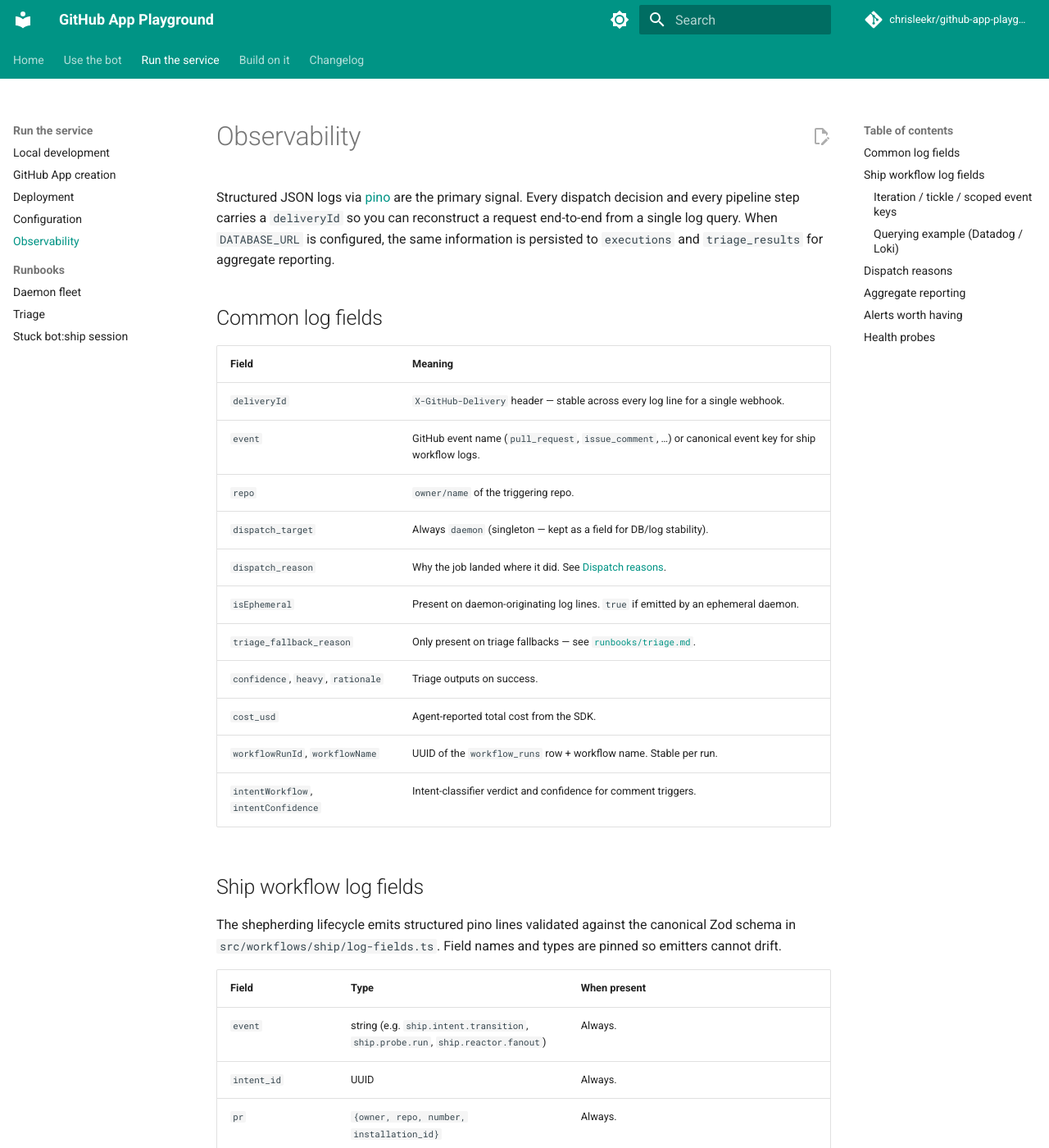
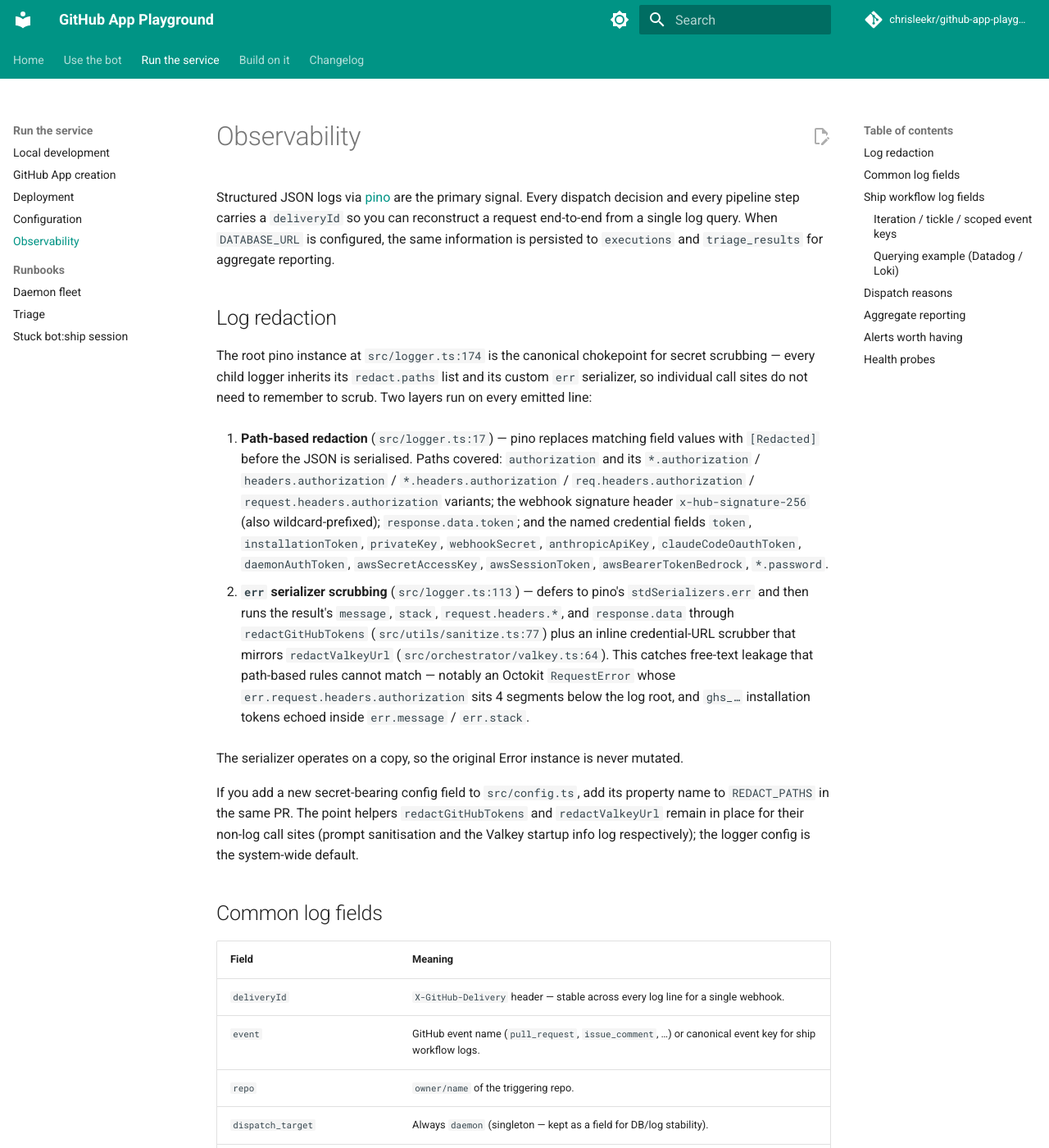
Before and after one commit to chrisleekr/github-app-playground, an MkDocs documentation site: the page built from docs/operate/observability.md, in a window 1280 px wide and 1400 px high. Shown: the whole window at 82% size. Built offline with MkDocs 1.6.1 and Material for MkDocs 9.7.7, drawn with Linux system fonts in a browser that asks for light colours; comment, search, counter and statistics services are not loaded.

Commit message:
docs(observability): document the logger as canonical redaction chokepoint
Adds a "Log redaction" section explaining the two layers (path-based
+ err-serializer scrubbing), citing src/logger.ts:17 and src/logger.ts:113
so operators know what will NOT appear in logs. Cross-links the point
helpers redactGitHubTokens (src/utils/sanitize.ts:77) and redactValkeyUrl
(src/orchestrator/valkey.ts:64) so the docs make clear the logger is now
the system-wide default and the point helpers cover only their non-log
call sites (prompt sanitisation and the Valkey startup info log).

```diff
--- a/docs/operate/observability.md
+++ b/docs/operate/observability.md
@@ -1,6 +1,18 @@
 # Observability
 
 Structured JSON logs via [pino](https://getpino.io) are the primary signal. Every dispatch decision and every pipeline step carries a `deliveryId` so you can reconstruct a request end-to-end from a single log query. When `DATABASE_URL` is configured, the same information is persisted to `executions` and `triage_results` for aggregate reporting.
+
+## Log redaction
+
+The root pino instance at `src/logger.ts:174` is the canonical chokepoint for secret scrubbing — every child logger inherits its `redact.paths` list and its custom `err` serializer, so individual call sites do not need to remember to scrub. Two layers run on every emitted line:
+
+1. **Path-based redaction** (`src/logger.ts:17`) — pino replaces matching field values with `[Redacted]` before the JSON is serialised. Paths covered: `authorization` and its `*.authorization` / `headers.authorization` / `*.headers.authorization` / `req.headers.authorization` / `request.headers.authorization` variants; the webhook signature header `x-hub-signature-256` (also wildcard-prefixed); `response.data.token`; and the named credential fields `token`, `installationToken`, `privateKey`, `webhookSecret`, `anthropicApiKey`, `claudeCodeOauthToken`, `daemonAuthToken`, `awsSecretAccessKey`, `awsSessionToken`, `awsBearerTokenBedrock`, `*.password`.
+
+2. **`err` serializer scrubbing** (`src/logger.ts:113`) — defers to pino's `stdSerializers.err` and then runs the result's `message`, `stack`, `request.headers.*`, and `response.data` through `redactGitHubTokens` (`src/utils/sanitize.ts:77`) plus an inline credential-URL scrubber that mirrors `redactValkeyUrl` (`src/orchestrator/valkey.ts:64`). This catches free-text leakage that path-based rules cannot match — notably an Octokit `RequestError` whose `err.request.headers.authorization` sits 4 segments below the log root, and `ghs_…` installation tokens echoed inside `err.message` / `err.stack`.
+
+The serializer operates on a copy, so the original Error instance is never mutated.
+
+If you add a new secret-bearing config field to `src/config.ts`, add its property name to `REDACT_PATHS` in the same PR. The point helpers `redactGitHubTokens` and `redactValkeyUrl` remain in place for their non-log call sites (prompt sanitisation and the Valkey startup info log respectively); the logger config is the system-wide default.
 
 ## Common log fields
 
```
